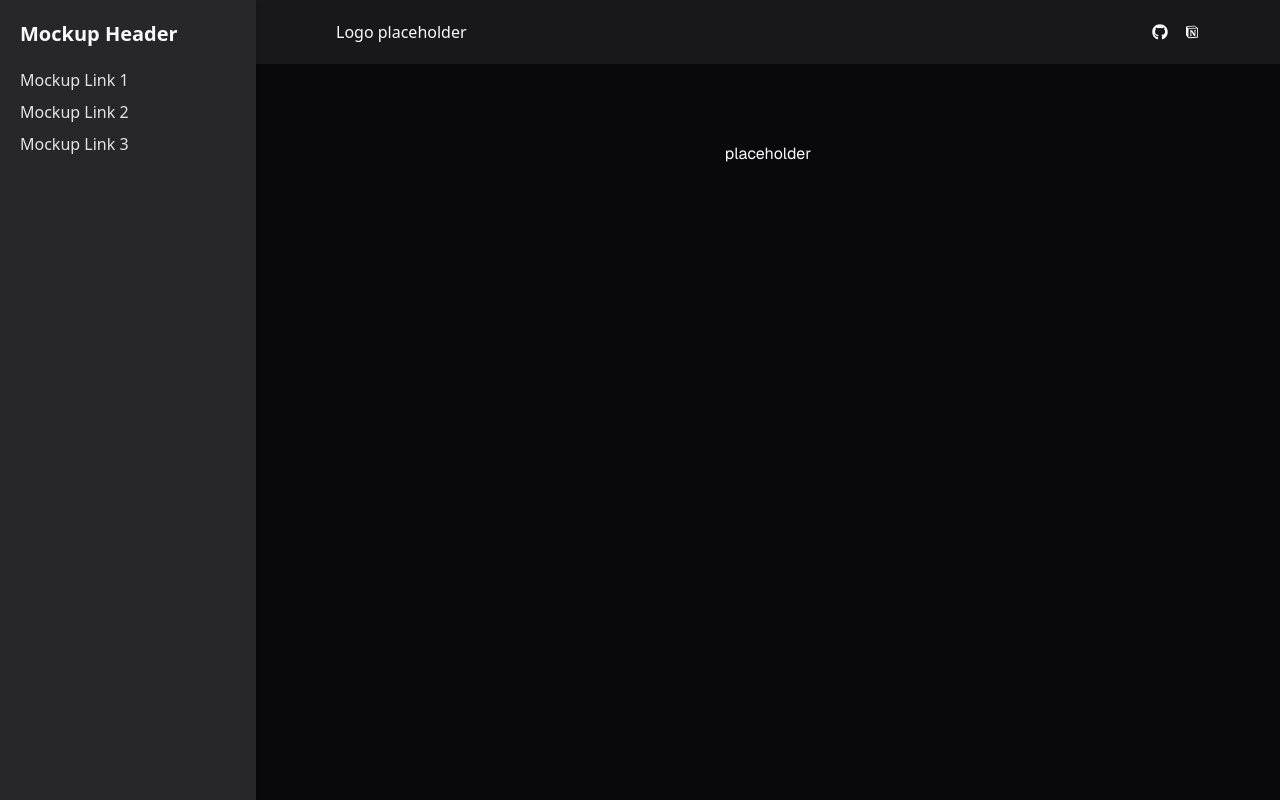
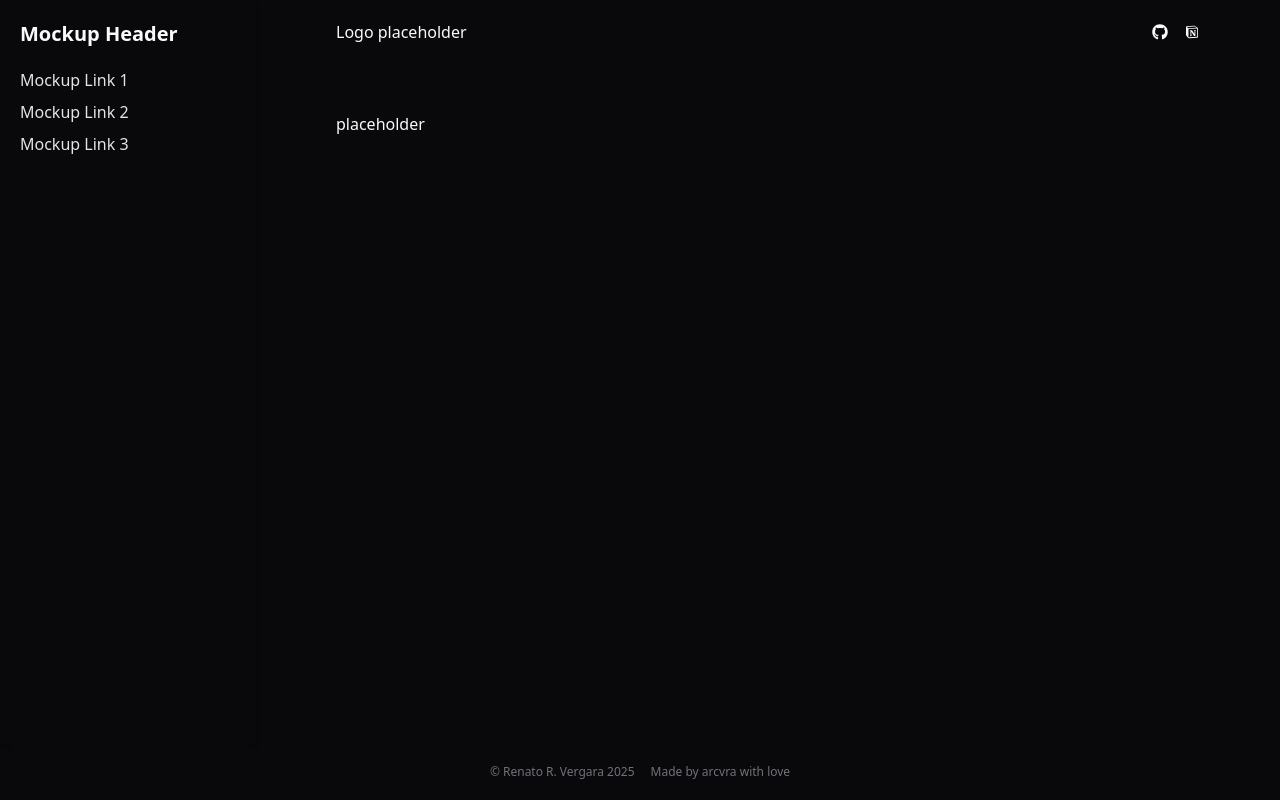
Before and after one commit to arcvra/indic_blueprints, a Next.js app in the folder client/: page / in a window 1280 px wide. Shown: the top 800 px of the page. Built offline with nearby package versions, Linux system fonts and the light colour scheme.

Commit message:
feat(layout): update background color for Header, Aside, and Footer components

```diff
--- a/client/app/layout/Aside.jsx
+++ b/client/app/layout/Aside.jsx
@@ -2,7 +2,7 @@ import React from 'react';
 
 export default function Aside() {
     return (
-        <aside className="aside-layout bg-zinc-800 p-5 shadow-md">
+        <aside className="aside-layout bg-black-900 p-5 shadow-md">
             <div className="text-xl font-bold mb-5">Mockup Header</div>
             <nav className="mt-5">
                 <ul className="list-none p-0">
--- a/client/app/layout/Footer.jsx
+++ b/client/app/layout/Footer.jsx
@@ -1,8 +1,8 @@
 export default function Footer() {
     return (
-        <footer className="footer-layout bg-zinc-900 grid grid-cols-1 grid-rows-2 items-center justify-items-center py-3 text-xs">
-            <p>&copy; Renato R. Vergara 2025 </p>
-            <p>Made by <span><a href="https://github.com/arcvra" target="blank">arcvra</a></span> with love</p>
+        <footer className="footer-layout bg-black-900 flex items-center justify-center gap-4 py-3 text-xs">
+            <p className="text-zinc-500">&copy; Renato R. Vergara 2025 </p>
+            <p className="text-zinc-500">Made by <span><a href="https://github.com/arcvra" target="blank">arcvra</a></span> with love</p>
         </footer>
     )
 }
--- a/client/app/layout/Header.jsx
+++ b/client/app/layout/Header.jsx
@@ -3,7 +3,7 @@ import { RiNotionFill } from "react-icons/ri";
 
 export default function Header() {
     return (
-        <header className="header-layout bg-zinc-900 grid grid-cols-2 px-20 py-5 items-center">
+        <header className="header-layout bg-black-900 grid grid-cols-2 px-20 py-5 items-center">
             <h1>Logo placeholder</h1>
             <div className="justify-self-end-safe">
                 <ul className="flex gap-4">
--- a/client/app/page.js
+++ b/client/app/page.js
@@ -1,6 +1,6 @@
 export default function Home() {
   return (
-    <main className="main-layout grid grid-rows-[20px_1fr_20px] items-center justify-items-center min-h-screen p-8 pb-20 gap-16 sm:p-20 font-[family-name:var(--font-geist-sans)]">
+    <main className="main-layout bg-black-900 grid px-20 py-10">
       <p>placeholder</p>
     </main>
   );
```
